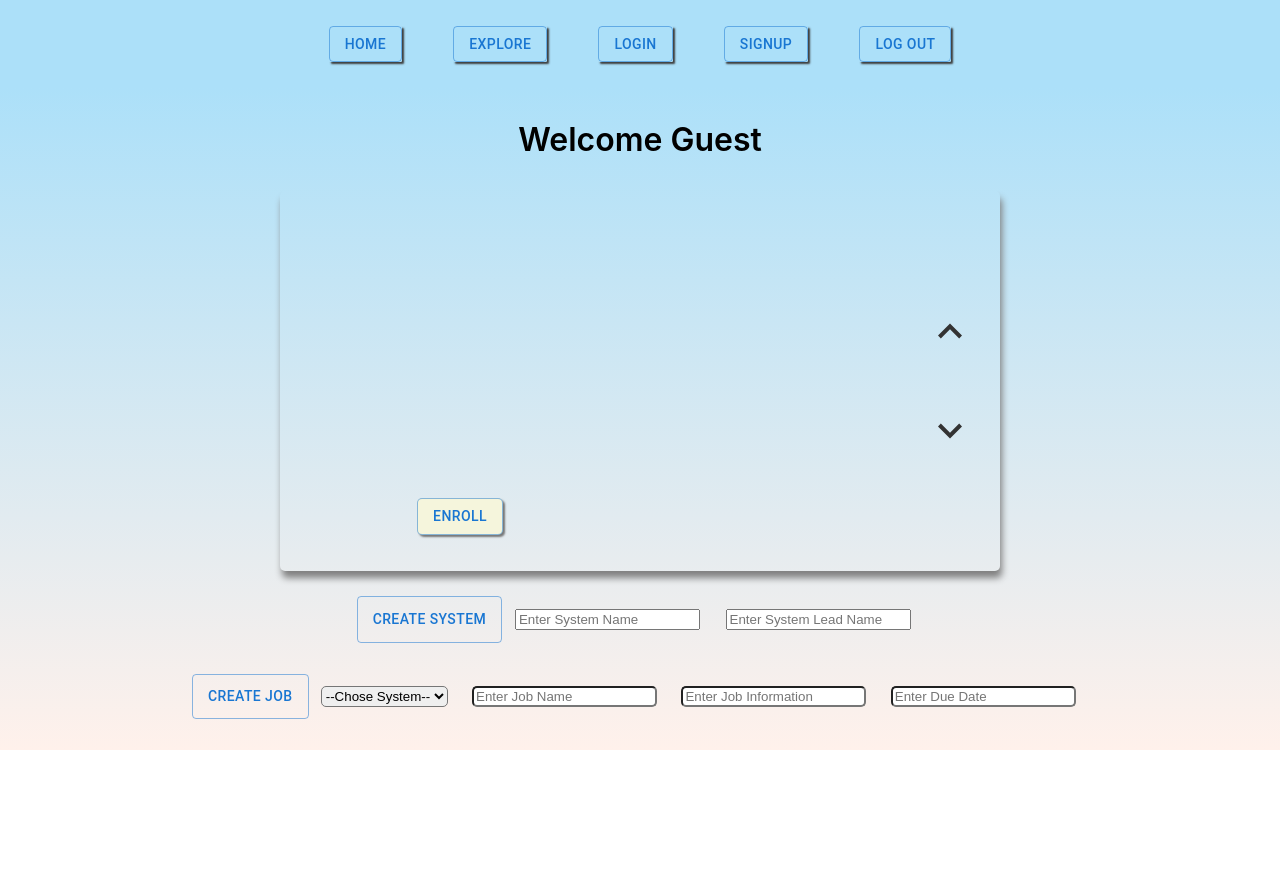
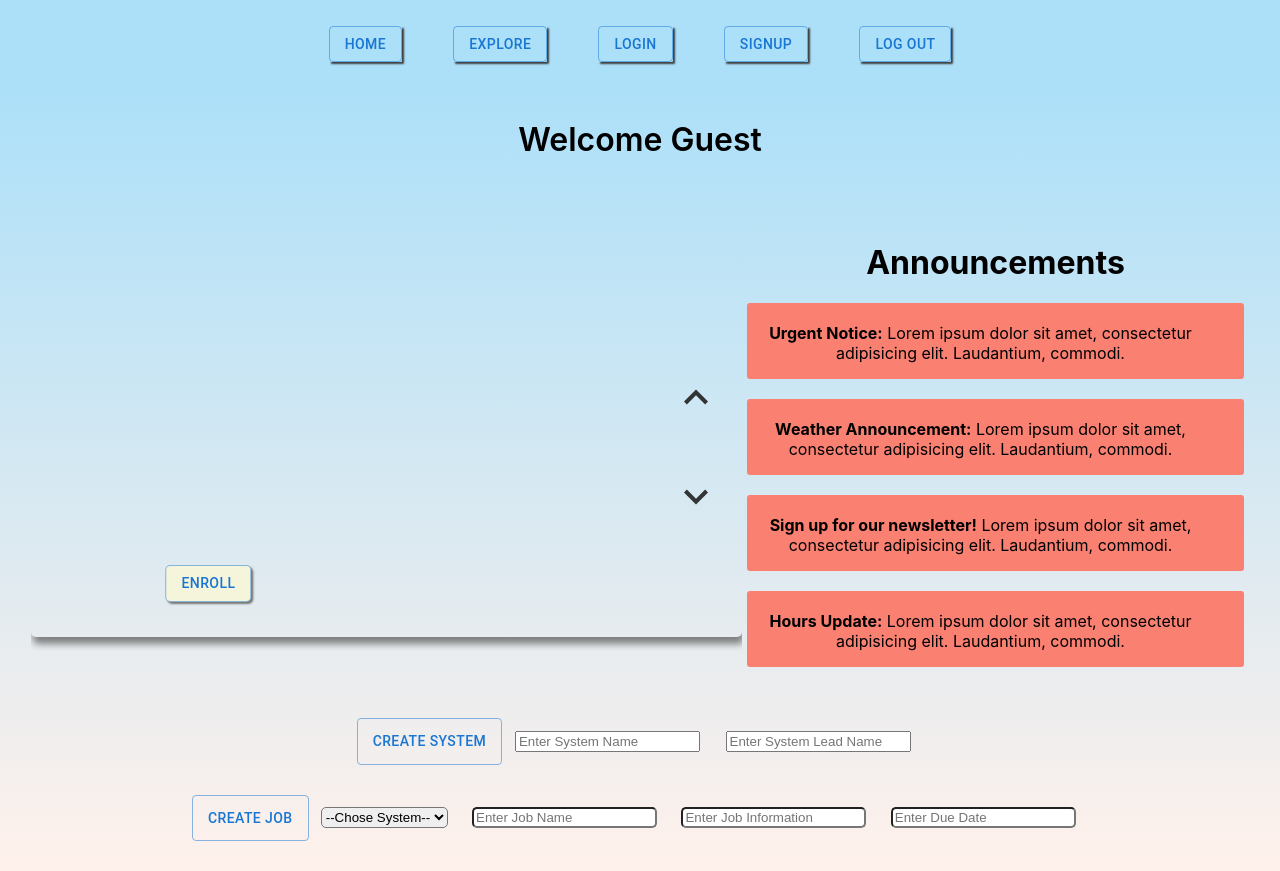
Before and after one commit to sethrodg/SOMS, a React (Create React App) app in the folder my-app/: page / in a window 1280 px wide. Before the commit the page ends 800 px from the top, so only its background shows below. Built offline with nearby package versions, Linux system fonts and the light colour scheme; no server answers; the database is empty.

Commit message:
Announcements

```diff
--- a/my-app/src/components/main.css
+++ b/my-app/src/components/main.css
@@ -19,8 +19,82 @@
 }
 .pop_main{
     display: flex;
-    align-items: center;
+    flex-direction: row;
+    justify-content: center;
+    justify-items: center;
+    text-align: center;
+    margin: 2.4%;
+    visibility: show;
 }
+
+
+
+
+
+a, a:visited {
+    color: #008080;
+  }
+  a:hover {
+    color: #00cccc;
+  }
+  .copyCenter {
+    text-align: center;
+  }
+  .copyRight {
+    text-align: right;
+  }
+  .Announcements {
+    max-width: 1000px;
+    margin: 0 auto;
+  }
+  .box {
+    max-width: 100%;
+    padding: 0px 10px;
+    overflow: auto;
+    margin: 20px 5px;
+  }
+  .iconArea {
+    width:50px;
+    float: left;
+    display: inline-block;
+  }
+  .copyArea {
+    max-width: 850px;
+    float: none;
+    display:block;
+    overflow: hidden;
+  }
+  .copyArea p {
+    margin-top: 20px;
+  }
+  .closeArea {
+    width: 30px;
+    float: right;
+  }
+  .closeArea i {
+    cursor: pointer;
+  }
+
+
+  /* Unique Box Styles */
+  .warning {
+    background:salmon;
+    border-radius: 3px;
+  }
+
+
+
+
+.vf-table .demo {
+    min-width: 25em;
+    font-size: 2.625em;
+  }
+  .vf-table .demo::before {
+    content: 'Lorem ipsum';
+  }
+
+
+
 .Jobs{
     display: flex;
     flex-direction: row;
--- a/my-app/src/components/main.js
+++ b/my-app/src/components/main.js
@@ -221,7 +221,42 @@ function Pop() {
                             <button id="next-option" onClick={NextOption}></button>
                         </div>
                     </div>
+
+
+                    <div class="Announcements">
+                        <h1 class="copyCenter">Announcements</h1>
+
+                        <div class="box warning" >
+                            <div class="closeArea" id="warning"><p class="copyRight"></p></div>
+                            <div class="copyArea"><p><strong>Urgent Notice:</strong> Lorem ipsum dolor sit amet, consectetur adipisicing elit. Laudantium, commodi.</p></div>
+                        </div>
+
+                        <div class="box warning" >
+                            <div class="closeArea" id="warning"><p class="copyRight"></p></div>
+                            <div class="copyArea"><p><strong>Weather Announcement:</strong> Lorem ipsum dolor sit amet, consectetur adipisicing elit. Laudantium, commodi.</p></div>
+                        </div>
+
+                        <div class="box warning" >
+                            <div class="closeArea" id="warning"><p class="copyRight"></p></div>
+                            <div class="copyArea"><p><strong>Sign up for our newsletter!</strong> Lorem ipsum dolor sit amet, consectetur adipisicing elit. Laudantium, commodi.</p></div>
+
+                        </div>
+
+                       <div class="box warning" >
+                            <div class="closeArea" id="warning"><p class="copyRight"></p></div>
+                            <div class="copyArea"><p><strong>Hours Update:</strong> Lorem ipsum dolor sit amet, consectetur adipisicing elit. Laudantium, commodi.</p></div>
+                        </div>
+
+
+
+                    </div>
+
+
+
+
+
                 </div>
+
                 <div className="Tasking">
                     <Button variant="outlined" name="addTaskBtn" onClick={CreateS}>Create System</Button>
                     <input
```
